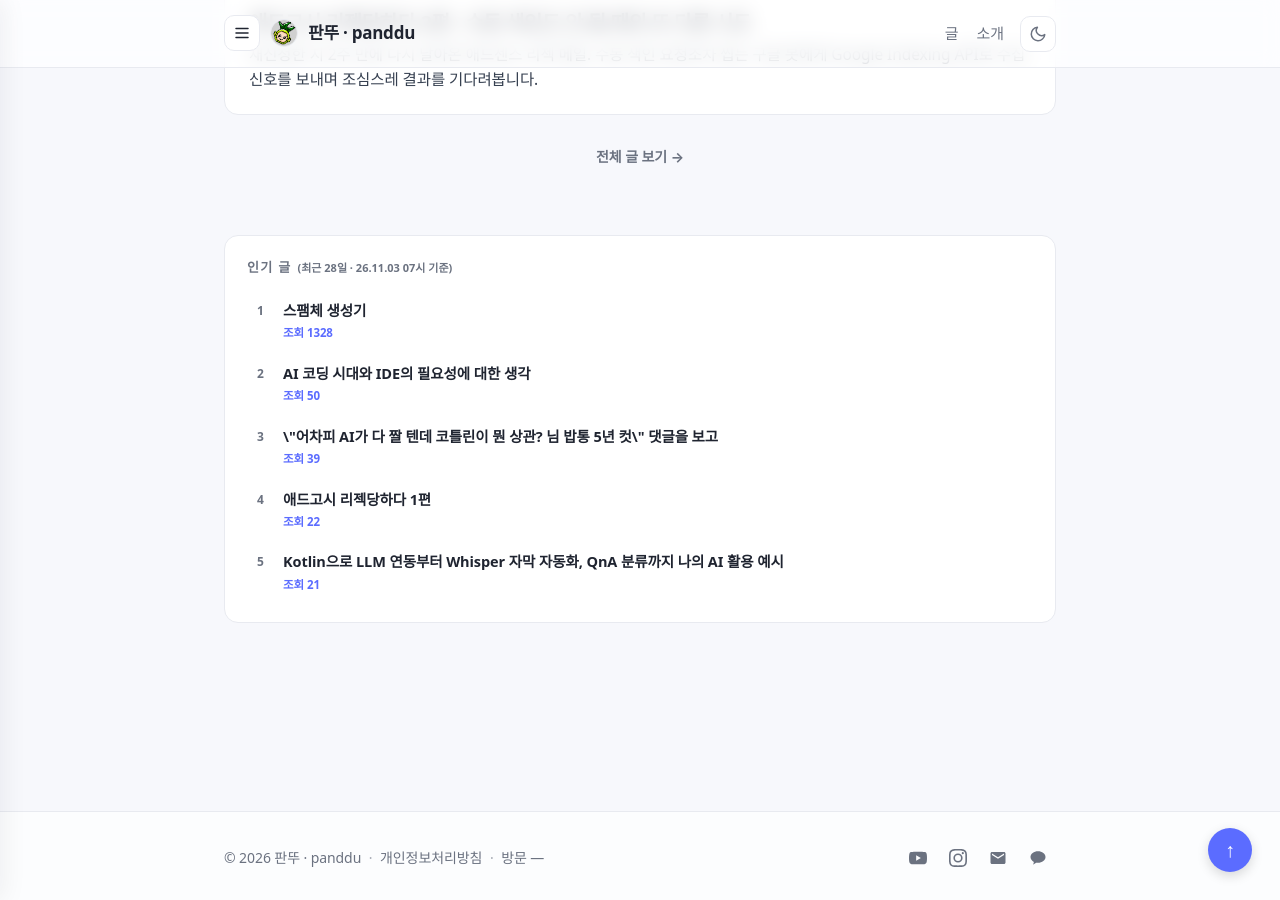
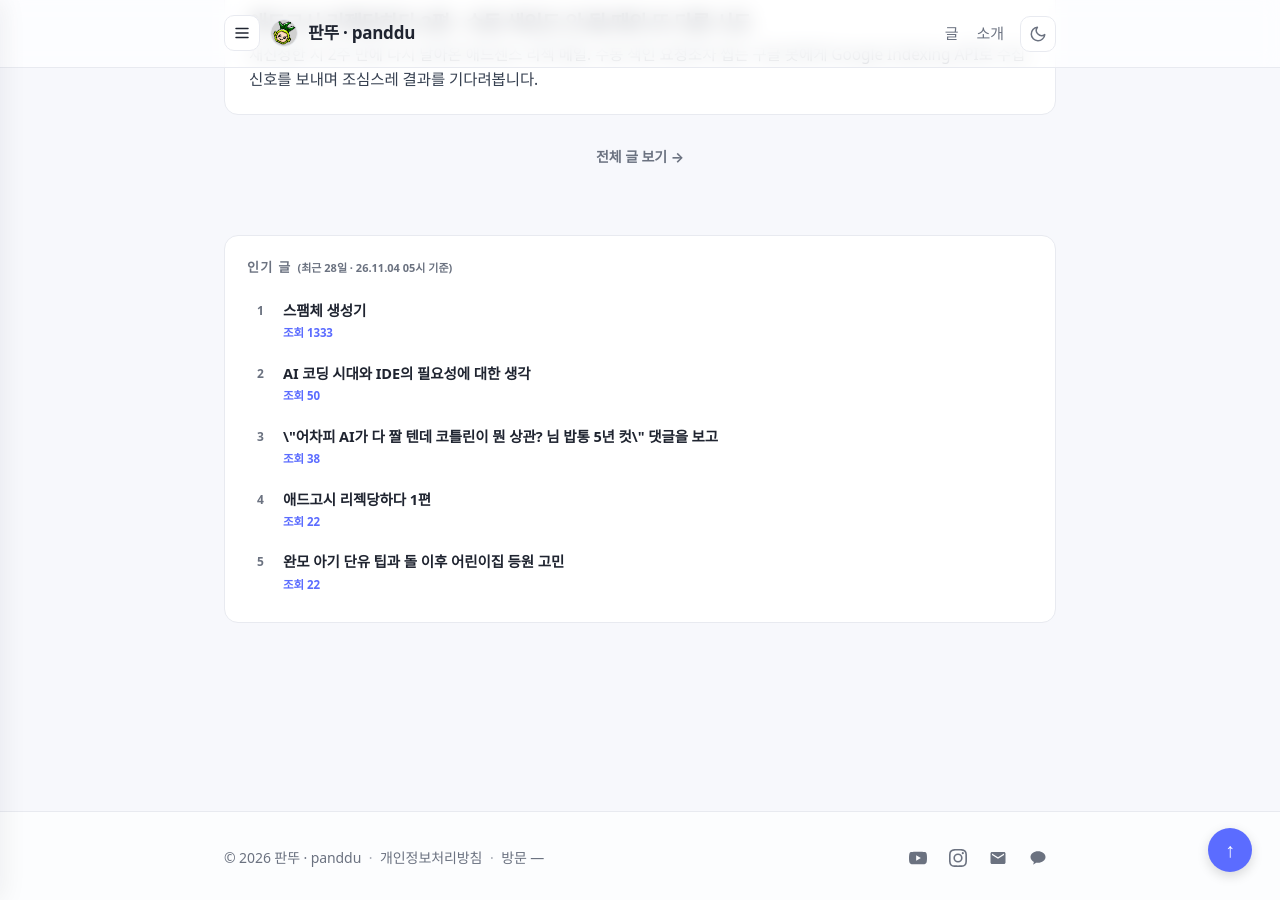
Before and after one commit to panddu/panddu.github.io, a Jekyll site: the page built from index.html, in a window 1280 px wide and 900 px high, scrolled down 2042 px. Built offline with Jekyll 4.4.1, drawn with Linux system fonts in a browser that asks for light colours; some web fonts are replaced.

Commit message:
chore: update popular posts

```diff
--- a/_data/popular_posts.json
+++ b/_data/popular_posts.json
@@ -1,11 +1,11 @@
 {
-  "generated_at": "2026-11-03T07:58:57+09:00",
+  "generated_at": "2026-11-04T05:46:14+09:00",
   "period_days": 28,
   "posts": [
     {
       "title": "스팸체 생성기",
       "url": "/posts/2019/04/spammaker/",
-      "views": 1328
+      "views": 1333
     },
     {
       "title": "AI 코딩 시대와 IDE의 필요성에 대한 생각",
@@ -15,7 +15,7 @@
     {
       "title": "\\\"어차피 AI가 다 짤 텐데 코틀린이 뭔 상관? 님 밥통 5년 컷\\\" 댓글을 보고",
       "url": "/posts/2026/09/ai-coding-language-and-developer-future/",
-      "views": 39
+      "views": 38
     },
     {
       "title": "애드고시 리젝당하다 1편",
@@ -23,9 +23,9 @@
       "views": 22
     },
     {
-      "title": "Kotlin으로 LLM 연동부터 Whisper 자막 자동화, QnA 분류까지 나의 AI 활용 예시",
-      "url": "/posts/2026/08/panddu-ai-workflow/",
-      "views": 21
+      "title": "완모 아기 단유 팁과 돌 이후 어린이집 등원 고민",
+      "url": "/posts/2026/08/weaning-and-daycare/",
+      "views": 22
     }
   ]
 }
```
